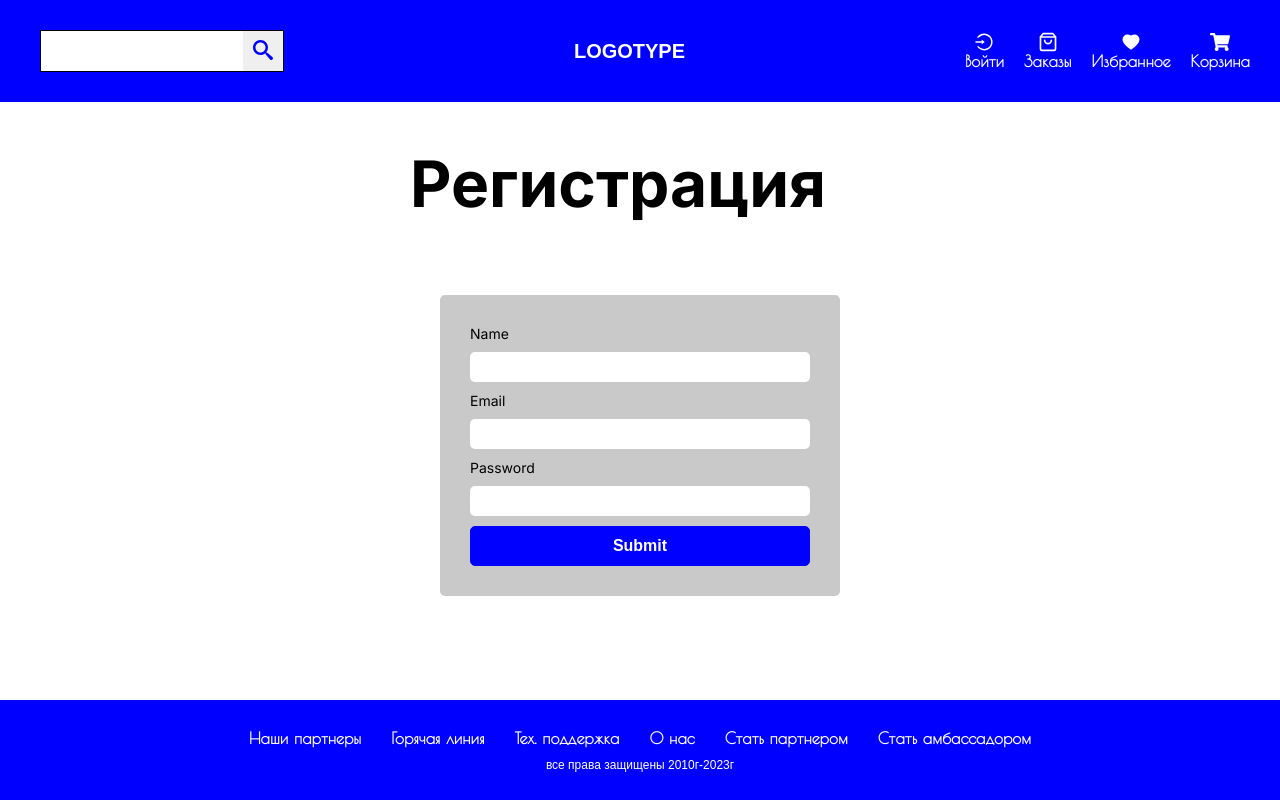
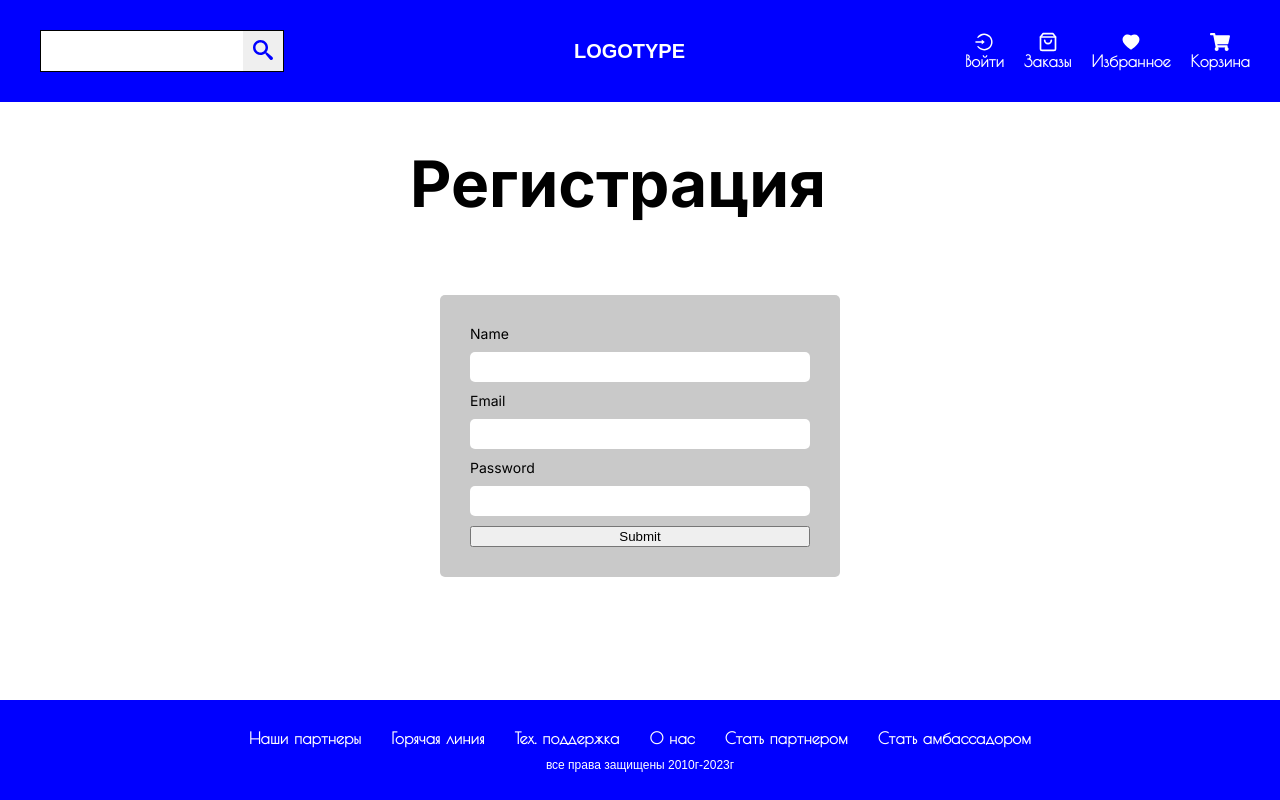
Before and after one commit to AndrewChernigovsky/futureIsNear, a Next.js app: page /register in a window 1280 px wide. Built offline with nearby package versions, Linux system fonts and the light colour scheme.

Commit message:
change database url and a little layout fixes

```diff
--- a/src/app/register/page.tsx
+++ b/src/app/register/page.tsx
@@ -71,7 +71,7 @@ const authPage: NextPage = () => {
 						<span>{errors.password}</span>
 					)}
 
-					<button type="submit">Submit</button>
+					<button>Submit</button>
 				</form>
 			</div>
 		</Layout>
--- a/src/components/globals/CatalogCard/CatalogCard.tsx
+++ b/src/components/globals/CatalogCard/CatalogCard.tsx
@@ -2,12 +2,6 @@ import { FC } from 'react'
 import styles from './CatalogCart.module.scss'
 import { AiOutlineShoppingCart } from 'react-icons/ai'
 import { BiLike } from 'react-icons/bi'
-
-type TCard = {
-	image: string
-	title: string
-	price: number
-}
 
 const CatalogCard: FC<TCard> = ({ image, title, price }) => {
 	return (
--- a/src/components/globals/Layout/Sidebar/Sidebar.tsx
+++ b/src/components/globals/Layout/Sidebar/Sidebar.tsx
@@ -19,7 +19,6 @@ const Sidebar: FC = () => {
 	const pathname = usePathname()
 	return (
 		<aside className={styles.sidebar}>
-			{' '}
 			<ul className={styles.sidebar__wrapper}>
 				{categories.map((el: ICategory, index) => {
 					return (
--- a/src/types.d.ts
+++ b/src/types.d.ts
@@ -6,3 +6,9 @@ type TUser = {
 	role: string
 	password: string
 } | null
+
+type TCard = {
+	image: string
+	title: string
+	price: number
+}
```
Also changed, not shown: src/components/globals/types/CatalogType.tsx (deleted, +0 -26 lines), 1 other file (tests, documents, lock files or other folders).
